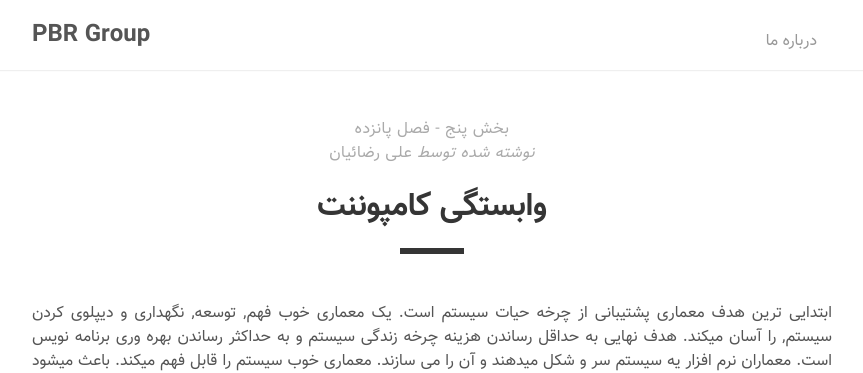
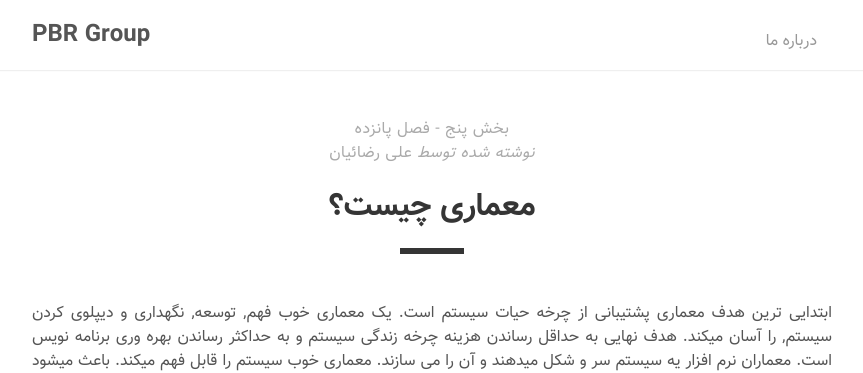
Before and after one commit to PBR-Group/clean-arch, a Jekyll site: the page built from _posts/1970-1-15-what_is_architecture.md, in a window 1280 px wide. Shown: the top 373 px of the page, without its empty margins (208-1071 px from the left). Built offline with Jekyll 4.4.1, drawn with Linux system fonts in a browser that asks for light colours.

Commit message:
Update 1970-1-15-what_is_architecture.md

```diff
--- a/_posts/1970-1-15-what_is_architecture.md
+++ b/_posts/1970-1-15-what_is_architecture.md
@@ -1,6 +1,6 @@
 ---
 layout: post
-title: وابستگی کامپوننت
+title: معماری چیست؟
 chapter: بخش پنج - فصل پانزده
 author: علی رضائیان
 ---
```
